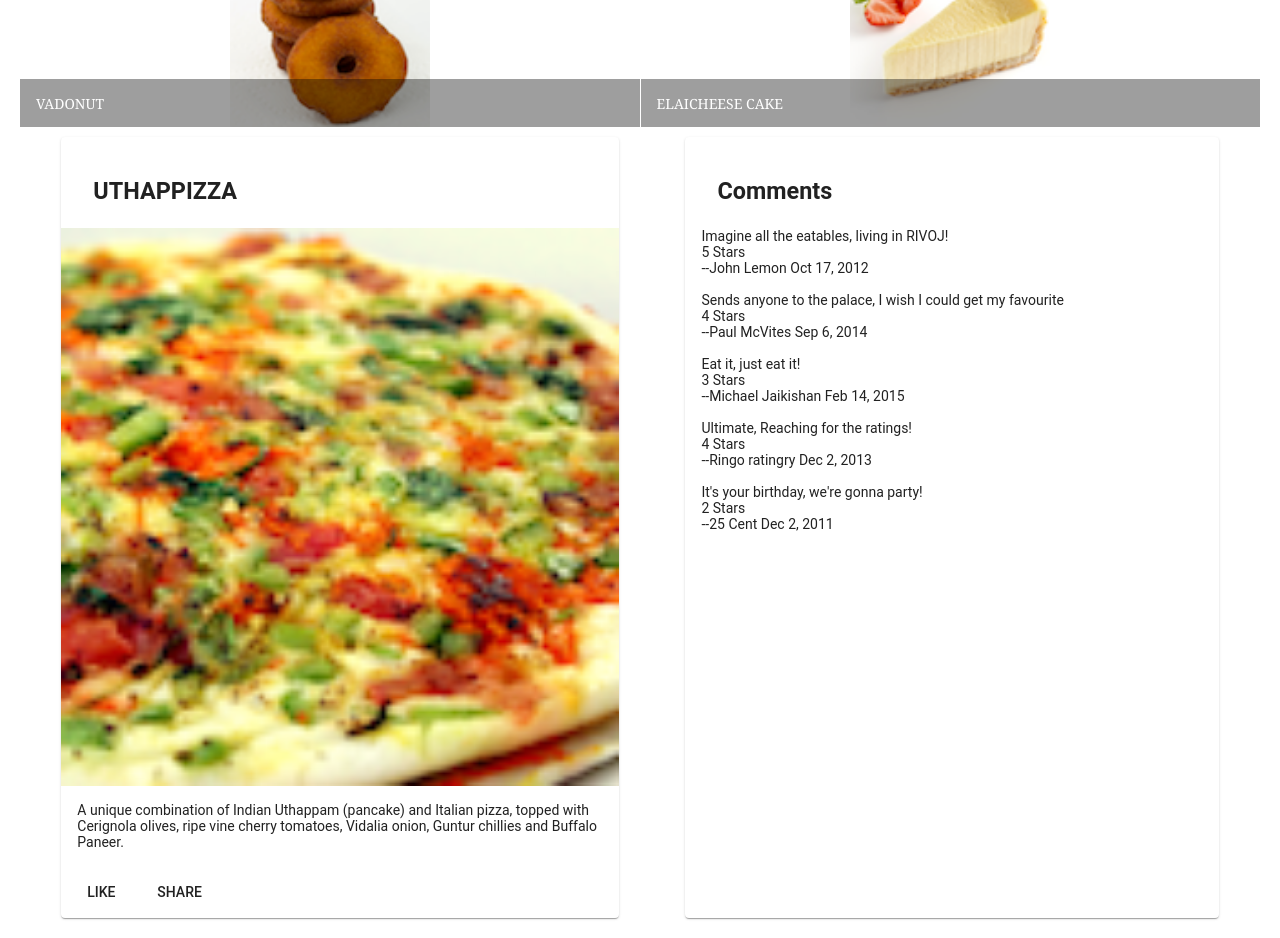
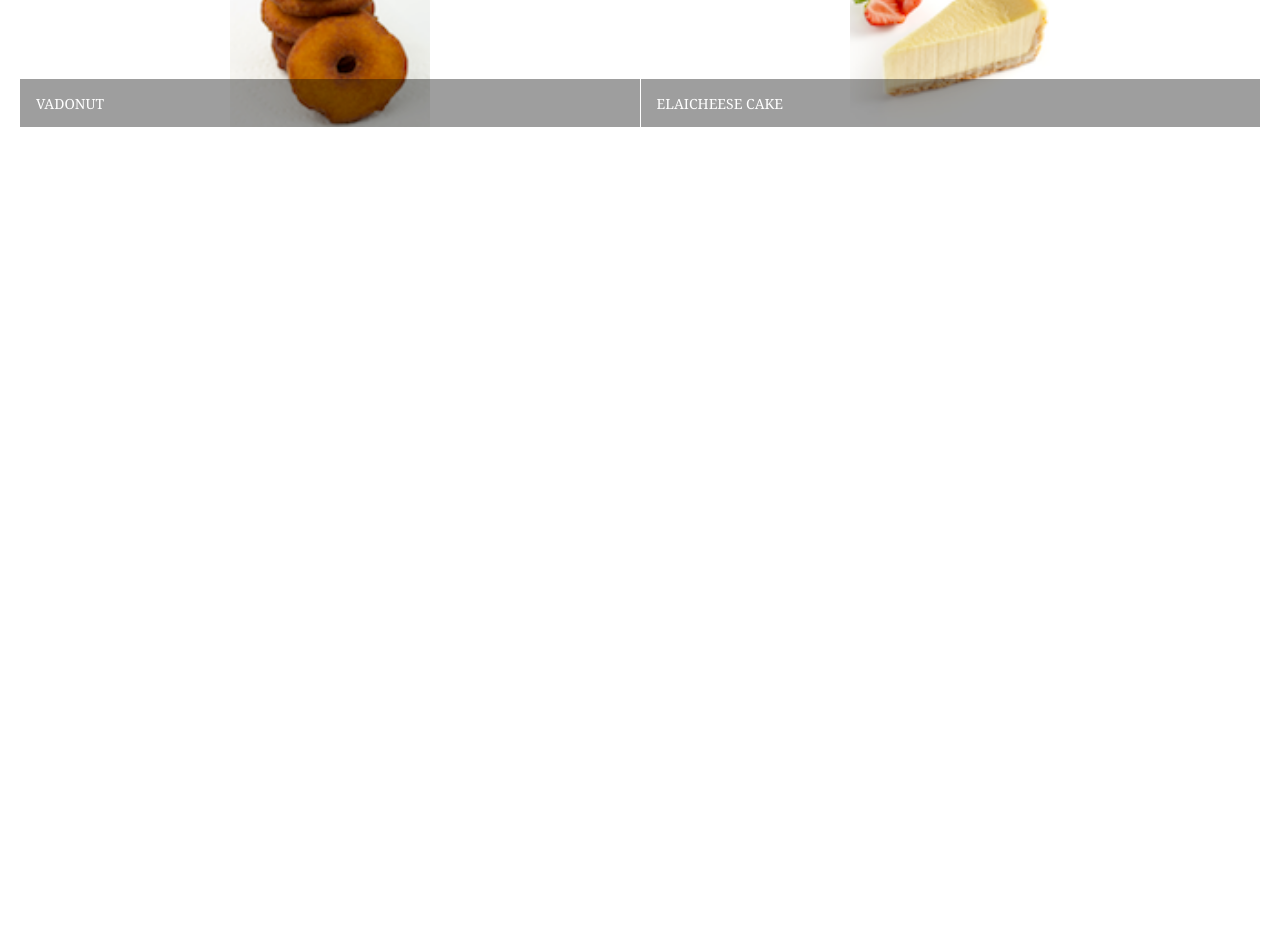
Before and after one commit to zohidbek-mengliboyev/benim-restoranim, an Angular app: page / in a window 1280 px wide. Shown: the part 440-1378 px from the top of the page. After the commit the page ends 800 px from the top, so only its background shows below. Built offline with nearby package versions, Linux system fonts and the light colour scheme.

Commit message:
Data binding

```diff
--- a/src/app/menu/dishdetail/dishdetail.component.html
+++ b/src/app/menu/dishdetail/dishdetail.component.html
@@ -1,14 +1,21 @@
-<div fxLayout="row" fxLayoutAlign="space-evenly none" *ngIf="this.menuComp.selectedDish" >
+<div
+  fxLayout="row"
+  fxLayoutAlign="space-evenly none"
+  *ngIf="this.menuComp.selectedDish"
+>
   <mat-card fxFlex="45">
     <mat-card-header>
       <mat-card-title>
-          <h3>{{this.menuComp.selectedDish.name | uppercase}}</h3>
+        <h3>{{ this.menuComp.selectedDish.name | uppercase }}</h3>
       </mat-card-title>
     </mat-card-header>
-      <img mat-card-image src={{this.menuComp.selectedDish.image}} alt={{this.menuComp.selectedDish.name}}>
+    <img
+      mat-card-image
+      src="{{ this.menuComp.selectedDish.image }}"
+      alt="{{ this.menuComp.selectedDish.name }}"
+    />
     <mat-card-content>
-        <p>{{this.menuComp.selectedDish.description}}
-        </p>
+      <p>{{ this.menuComp.selectedDish.description }}</p>
     </mat-card-content>
     <mat-card-actions>
       <button mat-button>LIKE</button>
@@ -22,10 +29,10 @@
       </mat-card-title>
     </mat-card-header>
     <mat-card-content *ngFor="let item of this.menuComp.selectedDish.comments">
-        {{item.comment}} <br>
-        {{item.rating}} Stars <br>
-        --{{item.author}}
-        {{item.date | date}}
+      {{ item.comment }} <br />
+      {{ item.rating }} Stars <br />
+      --{{ item.author }}
+      {{ item.date | date }}
     </mat-card-content>
   </mat-card>
 </div>
--- a/src/app/menu/menu.component.html
+++ b/src/app/menu/menu.component.html
@@ -10,8 +10,8 @@
   </div>
 
   <div fxFlex>
-    <mat-grid-list cols="2" rowHeight="200px">
-      <mat-grid-tile *ngFor="let dish of dishes">
+    <mat-grid-list cols="2" rowHeight="200px" >
+      <mat-grid-tile *ngFor="let dish of dishes" (click)="onSelect(dish)">
         <img height="200px" src={{dish.image}} alt={{dish.name}}>
         <mat-grid-tile-footer>
           <h1>{{dish.name | uppercase}}</h1>
@@ -22,7 +22,7 @@
 
   <div fxFlex >
 
-    <app-dishdetail></app-dishdetail>
+    <app-dishdetail [dish]="selectedDish"></app-dishdetail>
   </div>
 
 </div>
--- a/src/app/menu/menu.component.ts
+++ b/src/app/menu/menu.component.ts
@@ -11,11 +11,15 @@ export class MenuComponent implements OnInit {
 
   dishes: Dish[] = DISHES;
 
-  selectedDish = DISHES[0];
+  selectedDish!: Dish;
 
   constructor() { }
 
   ngOnInit(): void {
   }
 
+  onSelect(dish: Dish) {
+    this.selectedDish = dish;
+  }
+
 }
--- a/tsconfig.json
+++ b/tsconfig.json
@@ -27,6 +27,6 @@
     "enableI18nLegacyMessageIdFormat": false,
     "strictInjectionParameters": true,
     "strictInputAccessModifiers": true,
-    "strictTemplates": true
+    "strictTemplates": true,
   }
 }
```
Also changed, not shown: src/app/menu/dishdetail/dishdetail.component.ts (+5 -2 lines). Lines whose indentation alone changed are shown as unchanged.
